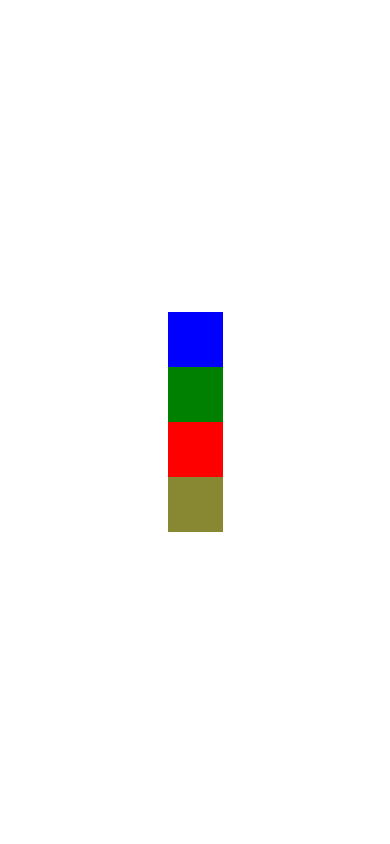
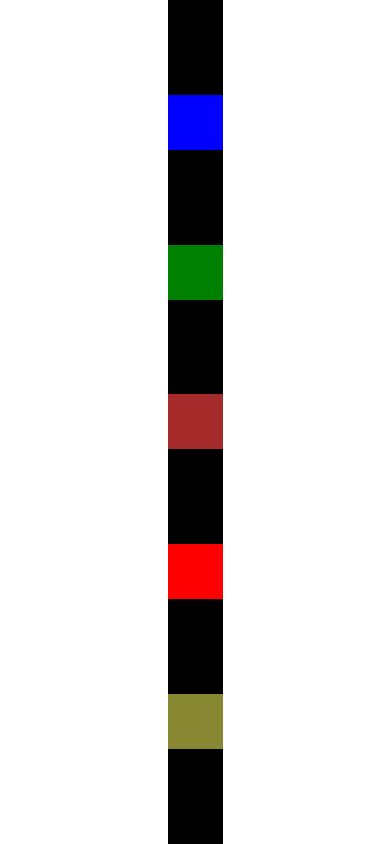
Before and after one commit to iwebwork/ExercicioosCod3r, a React Native app: screen / in a window 390 px wide. Built offline with nearby package versions, Linux system fonts and the light colour scheme.

Commit message:
FlexBox versão 1

```diff
--- a/src/App.js
+++ b/src/App.js
@@ -18,7 +18,7 @@ import { View,SafeAreaView } from 'react-native'
 // import ListaProdutos from './components/produtos/ListProdutos'
 // import ListaProdutosV2 from './components/produtos/ListaProdutosV2'
 // import DigiteSeuNome from './components/DigiteSeuNome'
-import Quadrado from './components/layout/Quadrado'
+import FlexBoxV1 from './components/layout/FlexBoxV1'
 
 import Estilo from './components/estilo'
 
@@ -28,11 +28,7 @@ export default () => {
     // const b = getRandomIntInclusive(1, 60)
     return (
         <SafeAreaView style={Estilo.AjustarTexto}>
-
-            <Quadrado color='blue'/>
-            <Quadrado/>
-            <Quadrado color="red"/>
-            <Quadrado color="#883"/>
+            <FlexBoxV1/>
 
             {/* <DigiteSeuNome/> */}
 
--- /dev/null
+++ b/src/components/layout/FlexBoxV1.js
@@ -0,0 +1,23 @@
+import React, {useState} from 'react'
+import {View,StyleSheet} from 'react-native'
+import Quadrado from './Quadrado'
+
+export default props => {
+    return (
+        <View style={style.StyleV1}>
+            <Quadrado color='blue'/>
+            <Quadrado/>
+            <Quadrado color="brown"/>
+            <Quadrado color="red"/>
+            <Quadrado color="#883"/>
+        </View>
+    )
+}
+
+const style = StyleSheet.create({
+    StyleV1:{
+        flex: 1,
+        justifyContent: 'space-evenly',
+        backgroundColor:"#000"
+    }
+})
--- a/src/components/layout/Quadrado.js
+++ b/src/components/layout/Quadrado.js
@@ -2,11 +2,12 @@ import React, {useState} from 'react'
 import {View} from 'react-native'
 
 export default props => {
+    const lado = 55
     return (
         <View
             style={{
-                height:55,
-                width:55,
+                height:lado,
+                width:lado,
                 backgroundColor: props.color || 'green'
             }}
         >
```
